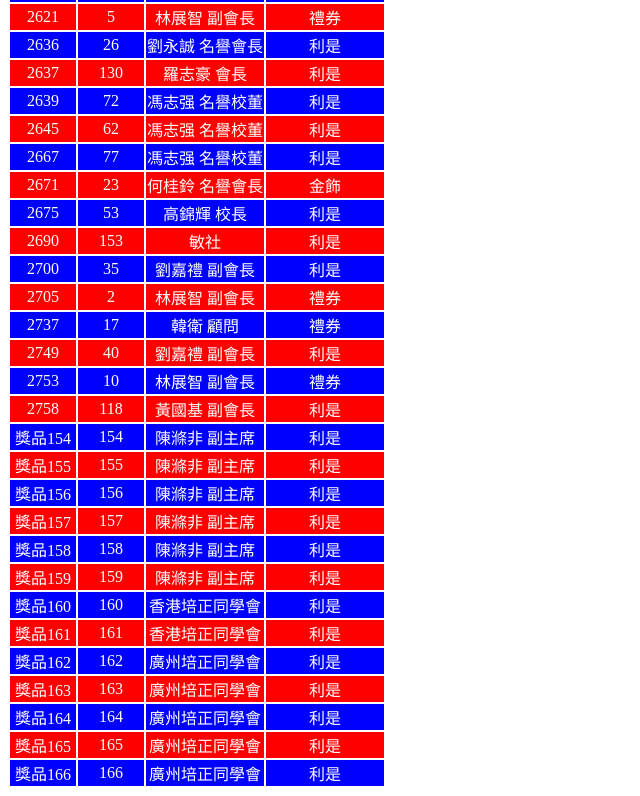
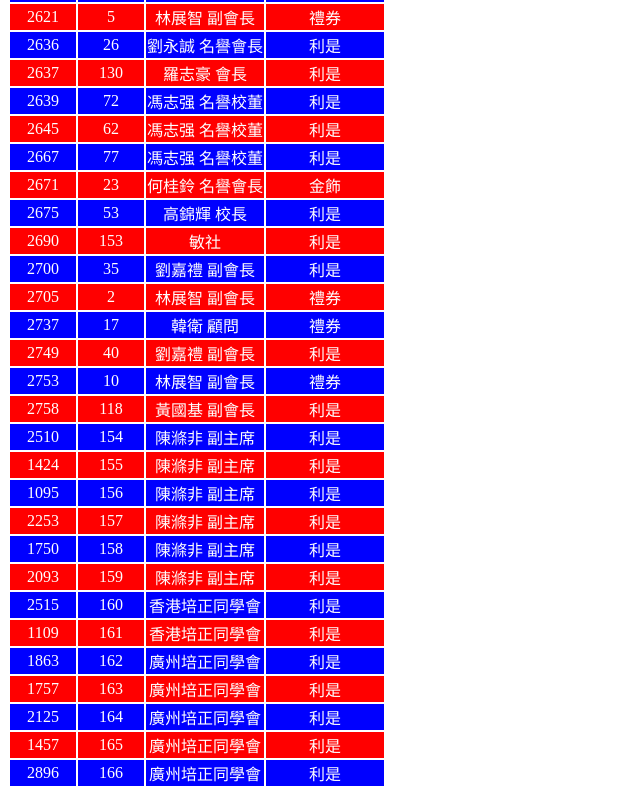
Before and after one commit to pcms135/pcms135.github.io, a plain HTML site: page result_all.html in a window 1280 px wide. Shown: the part 3898-4694 px from the top of the page, without its empty margins (0-640 px from the left). Drawn offline with Linux system fonts and the light colour scheme.

Commit message:
Update result_all.html

```diff
--- a/result_all.html
+++ b/result_all.html
@@ -954,80 +954,80 @@
         <td>利是 </td>
     </tr>
 
-        <tr>
-        <td>獎品154</td>
+    <tr>
+        <td>2510</td>
         <td>154</td>
         <td>陳滌非 副主席</td>
         <td>利是 </td>
     </tr>
     <tr>
-        <td>獎品155</td>
+        <td>1424</td>
         <td>155</td>
         <td>陳滌非 副主席</td>
         <td>利是 </td>
     </tr>
     <tr>
-        <td>獎品156</td>
+        <td>1095</td>
         <td>156</td>
         <td>陳滌非 副主席</td>
         <td>利是 </td>
     </tr>
     <tr>
-        <td>獎品157</td>
+        <td>2253</td>
         <td>157</td>
         <td>陳滌非 副主席</td>
         <td>利是 </td>
     </tr>
     <tr>
-        <td>獎品158</td>
+        <td>1750</td>
         <td>158</td>
         <td>陳滌非 副主席</td>
         <td>利是 </td>
     </tr>
     <tr>
-        <td>獎品159</td>
+        <td>2093</td>
         <td>159</td>
         <td>陳滌非 副主席</td>
         <td>利是 </td>
     </tr>
     <tr>
-        <td>獎品160</td>
+        <td>2515</td>
         <td>160</td>
         <td>香港培正同學會</td>
         <td>利是 </td>
     </tr>
     <tr>
-        <td>獎品161</td>
+        <td>1109</td>
         <td>161</td>
         <td>香港培正同學會</td>
         <td>利是 </td>
     </tr>
     <tr>
-        <td>獎品162</td>
+        <td>1863</td>
         <td>162</td>
         <td>廣州培正同學會</td>
         <td>利是 </td>
     </tr>
     <tr>
-        <td>獎品163</td>
+        <td>1757</td>
         <td>163</td>
         <td>廣州培正同學會</td>
         <td>利是 </td>
     </tr>
     <tr>
-        <td>獎品164</td>
+        <td>2125</td>
         <td>164</td>
         <td>廣州培正同學會</td>
         <td>利是 </td>
     </tr>
     <tr>
-        <td>獎品165</td>
+        <td>1457</td>
         <td>165</td>
         <td>廣州培正同學會</td>
         <td>利是 </td>
     </tr>
     <tr>
-        <td>獎品166</td>
+        <td>2896</td>
         <td>166</td>
         <td>廣州培正同學會</td>
         <td>利是 </td>
```
